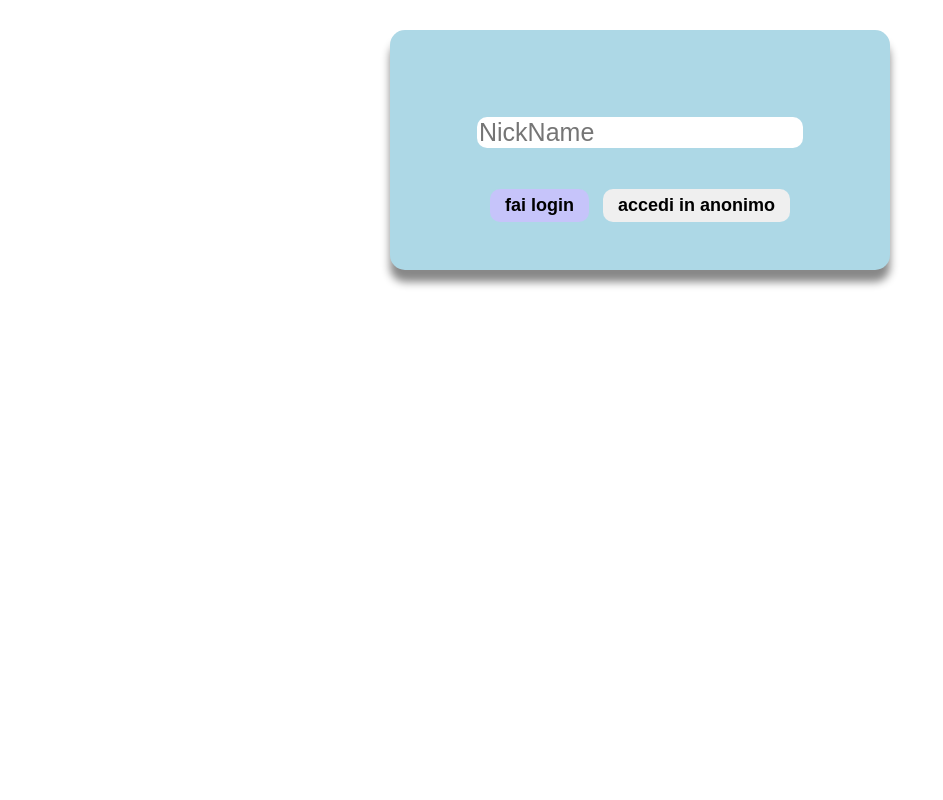
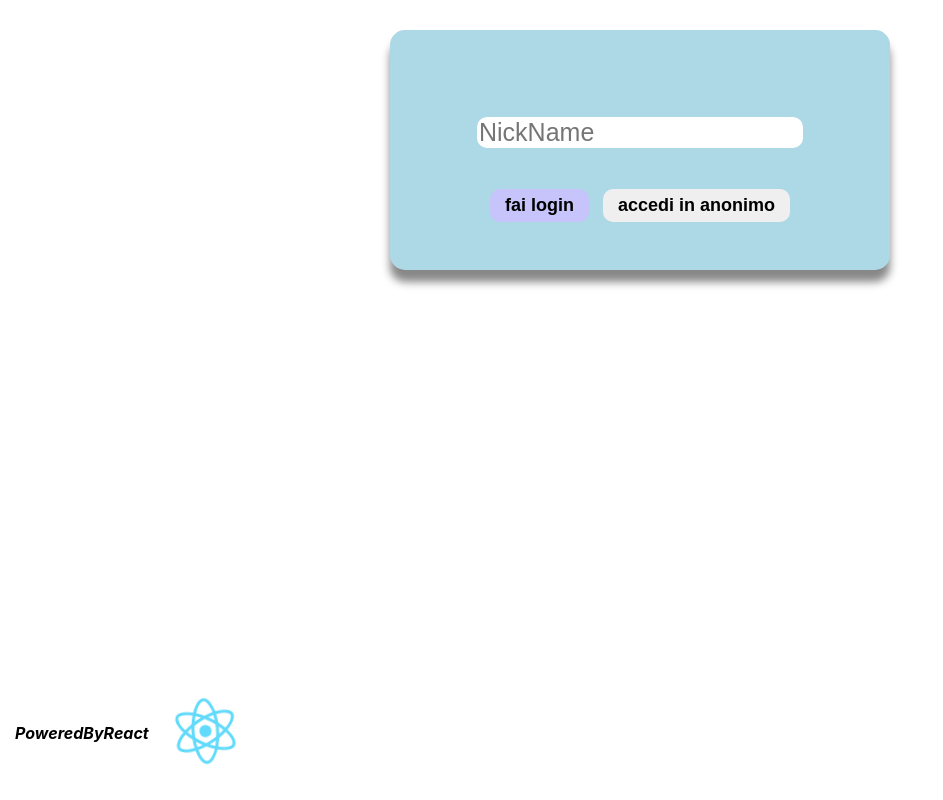
Before and after one commit to gabrielaveliu/react-morraCinese, a React (Create React App) app in the folder morra_cinese/: page / in a window 1280 px wide. Shown: the whole page, without its empty margins (0-943 px from the left). Built offline with nearby package versions, Linux system fonts and the light colour scheme.

Commit message:
animation fixing

```diff
--- a/morra_cinese/src/App.js
+++ b/morra_cinese/src/App.js
@@ -1,8 +1,8 @@
-import logo from './logo.svg';
+
 import './App.css';
 
 /* import degli screens */
-import Home from './screens/Home';
+import Home from './screens/Home/Home';
 
 function App() {
   return (
--- a/morra_cinese/src/components/funcComponent/Button/Button.css
+++ b/morra_cinese/src/components/funcComponent/Button/Button.css
@@ -1,6 +1,6 @@
 .button_tag{
     border: none;
-    font-size: 20px;
+    font-size: 22px;
     border-radius: 10px;
     padding: 6px 15px;
     font-weight: bold;
@@ -9,13 +9,21 @@
     background-color: rgb(198, 196, 250);
 
 }
-
+.buttonEndGame{
+    box-shadow:0px 0px 15px #888888;
+    color: lightgrey;
+    background-color: rgb(214, 22, 16);
+    z-index: 1000;
+    margin: 15px;
+}
 
 @media only screen and (min-width: 600px) {
     .button_tag{
         font-size: 20px;
     }
-
+    .buttonEndGame{
+        box-shadow:0px 12px 8px #888888;
+    }
 }
 
 @media only screen and (min-width: 900px) {
--- /dev/null
+++ b/morra_cinese/src/components/funcComponent/PoweredByReact/PoweredByReact.css
@@ -0,0 +1,23 @@
+.PoweredByReact-container{
+    position: absolute;
+    bottom: 25px;
+    display: flex;
+    align-items: center;
+    left: 15px;
+}
+.PoweredByReact-text{
+    font-weight: bolder;
+    font-style: italic;
+}
+.PoweredByReact-cover-image img{
+    height: 80px;
+    animation: rotateLogo 2s linear  0s infinite;
+}
+@keyframes rotateLogo {
+    0%{
+        transform: rotate(0deg);
+    }
+    100%{
+        transform: rotate(360deg);
+    }
+}
--- /dev/null
+++ b/morra_cinese/src/components/funcComponent/PoweredByReact/PoweredByReact.js
@@ -0,0 +1,16 @@
+import './PoweredByReact.css';
+
+import logo from '../../../assets/img/logo.svg'
+
+
+const PoweredByReact = () => {
+    return (
+        <div className='PoweredByReact-container'>
+            <span className='PoweredByReact-text'> PoweredByReact</span>
+            <div className='PoweredByReact-cover-image'>
+                <img src={logo} alt='react-logo' />
+            </div>
+        </div>
+    )
+}
+export default PoweredByReact
--- a/morra_cinese/src/screens/Home.js
+++ b/morra_cinese/src/screens/Home/Home.js
@@ -2,9 +2,13 @@ import React, { Component } from 'react';
 import './home.css'
 
 /* classComponents */
-import CoreGame from '../components/classComponents/CoreGame/CoreGame';
-import RankPlayers from '../components/classComponents/RankPlayers/RankPlayers';
-import Login from '../components/classComponents/Login/Login';
+import CoreGame from '../../components/classComponents/CoreGame/CoreGame';
+import RankPlayers from '../../components/classComponents/RankPlayers/RankPlayers';
+/* func Components */
+import Login from '../../components/classComponents/Login/Login';
+import Button from '../../components/funcComponent/Button/Button';
+import PoweredByReact from '../../components/funcComponent/PoweredByReact/PoweredByReact';
+
 
 class Home extends Component {
     constructor(props) {
@@ -13,6 +17,7 @@ class Home extends Component {
 
         this.valueInputLogin = null;
         this.state = {
+            players: [],
             flagShowRank: false,
             flagShowLogin: true,
         }
@@ -28,6 +33,7 @@ class Home extends Component {
         }
         this.setState({
             flagShowLogin: resultbool,
+            players: localStorage.getItem("arrayOfPlayers"),
         })
     }
     methToShowRank = () => {
@@ -48,7 +54,9 @@ class Home extends Component {
     render() {
         return (
 
-            <div className='container'>
+            <div className='container-home'>
+                <PoweredByReact />
+
                 {
                     this.state.flagShowLogin &&
                     <Login
@@ -77,10 +85,14 @@ class Home extends Component {
                 {
                     this.state.flagShowRank === false &&
                     this.state.flagShowLogin === false &&
-                    <button
-                        onClick={this.methToShowRank}
-                        className="buttonEndGame"
-                    >TERMINA PARTITA</button>
+                    this.state.players?.length > 0 &&
+                    <div className='box-buttonEndGame'>
+                        <Button
+                            onClick={this.methToShowRank}
+                            label='Termina Partita'
+                            specialClass='buttonEndGame'
+                        />
+                    </div>
                 }
 
                 {
--- /dev/null
+++ b/morra_cinese/src/screens/Home/home.css
@@ -0,0 +1,3 @@
+.box-buttonEndGame{
+    text-align: center;
+}
```
Also changed, not shown: morra_cinese/public/logo192.png (deleted), morra_cinese/src/assets/img/logo.svg (renamed from morra_cinese/src/logo.svg), morra_cinese/src/screens/home.css (deleted).
